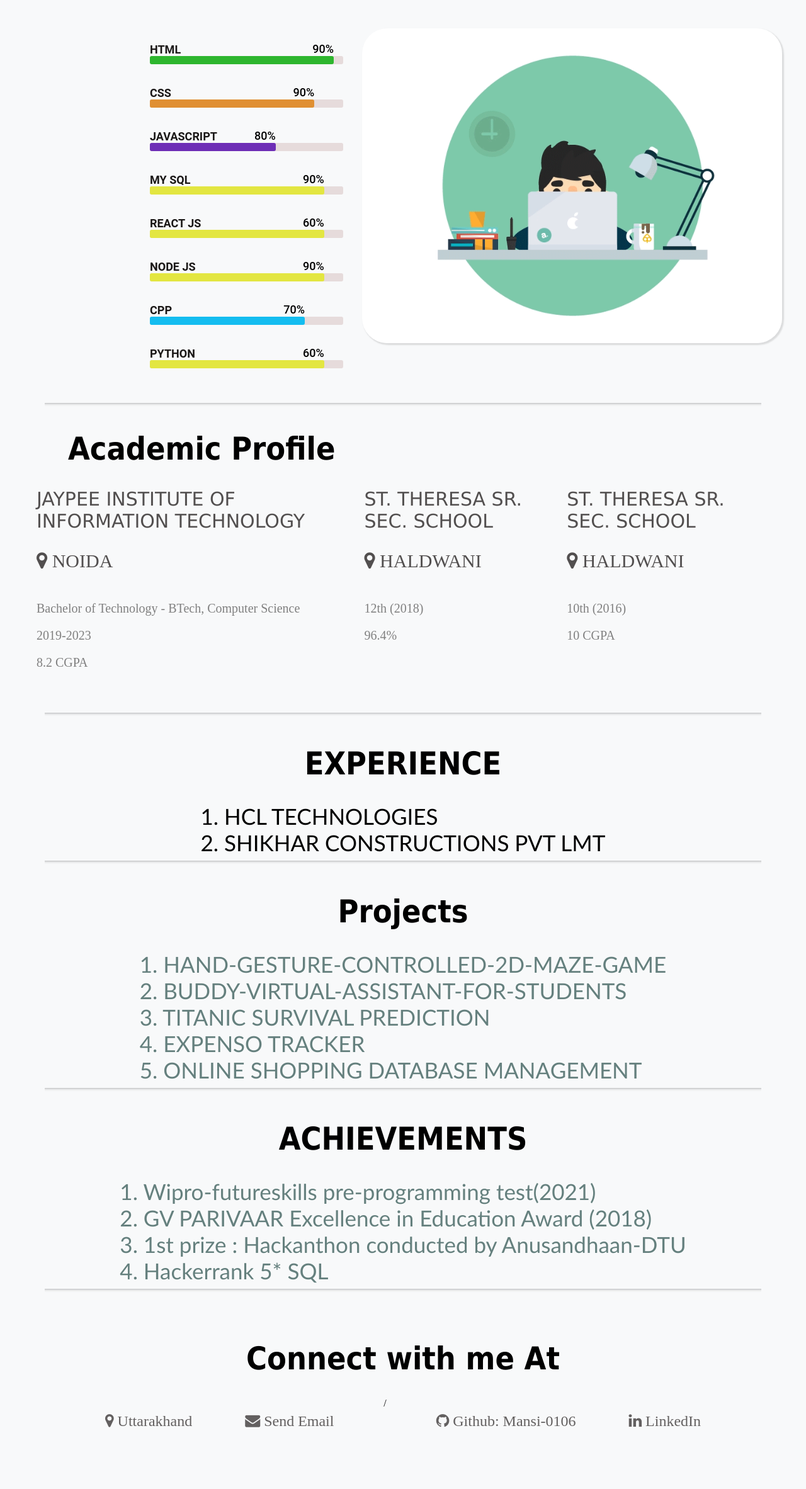
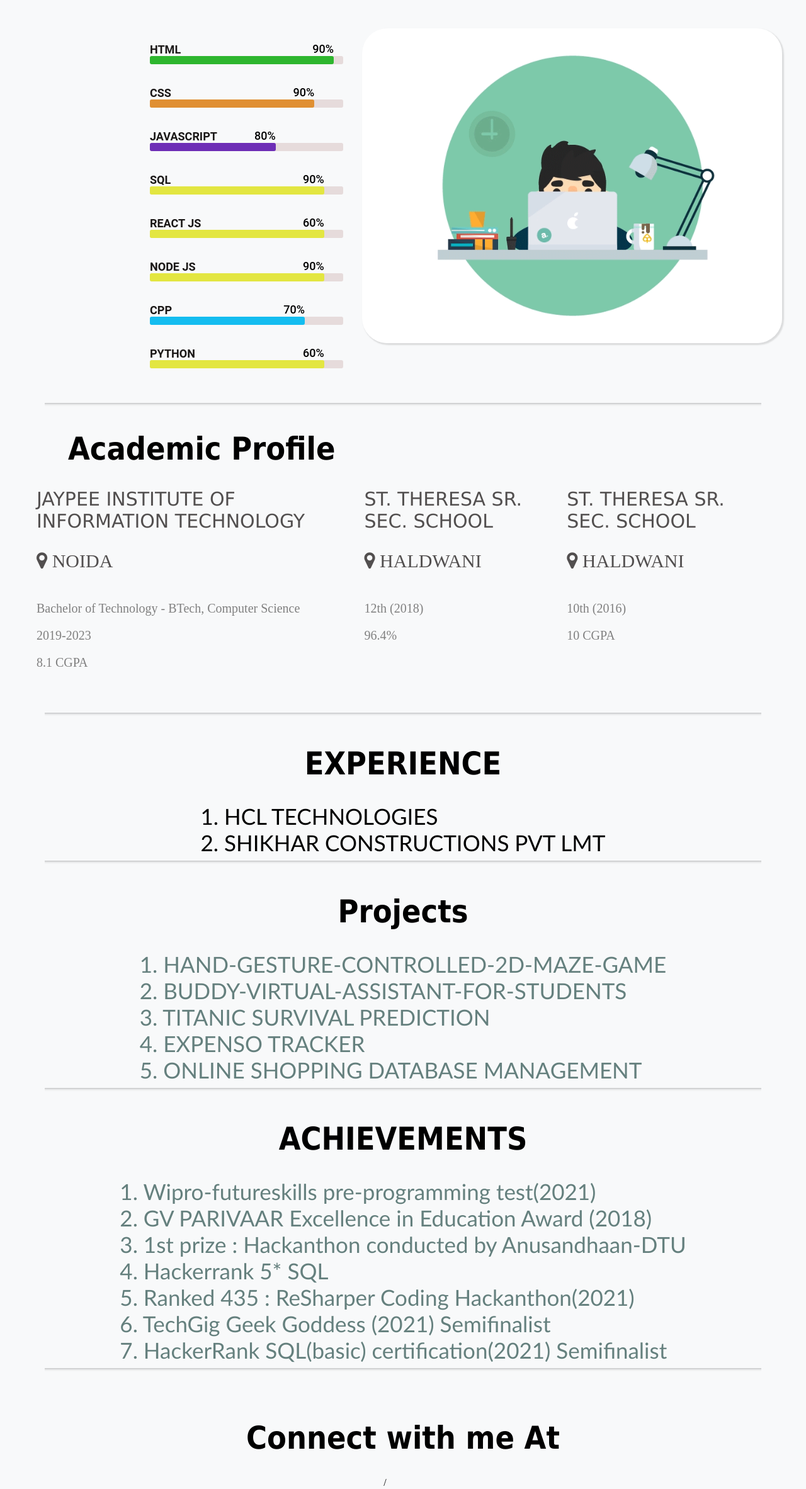
Before and after one commit to Mansi-0106/portfolio, a plain HTML site: page index.html in a window 1280 px wide. Shown: the part 878-3243 px from the top of the page at 63% size. Before the commit the page ends 3208 px from the top, so only its background shows below. Drawn offline with Linux system fonts and the light colour scheme.

Commit message:
Update index.html

```diff
--- a/index.html
+++ b/index.html
@@ -55,7 +55,7 @@
         </div>
 
         <div class="skill">
-          <p>MY SQL</p>
+          <p> SQL</p>
           <div class="skill-bar skill6 wow slideInLeft animated">
             <span class="skill-count6">90%</span>
           </div>
@@ -103,7 +103,7 @@
         </label>
         <p>Bachelor of Technology - BTech, Computer Science</p>
         <p>2019-2023</p>
-        <p>8.2 CGPA</p>
+        <p>8.1 CGPA</p>
       </div>
       <div class="academic__school">
         <label>ST. THERESA SR. SEC. SCHOOL</label><br />
@@ -172,6 +172,14 @@
           <label><a href="https://www.linkedin.com/in/mansi-joshi-0108/">3. 1st prize : Hackanthon conducted by
               Anusandhaan-DTU</a></label><br />
           <label><a href="https://www.linkedin.com/in/mansi-joshi-0108/">4. Hackerrank 5* SQL</a></label><br />
+                    <label><a href="https://www.linkedin.com/in/mansi-joshi-0108/">5. Ranked 435 : ReSharper Coding
+Hackanthon(2021)</a></label><br />
+                    <label><a href="https://www.linkedin.com/in/mansi-joshi-0108/">6. TechGig Geek Goddess (2021)
+Semifinalist</a></label><br />
+            <label><a href="https://www.linkedin.com/in/mansi-joshi-0108/">7. HackerRank SQL(basic) certification(2021)
+Semifinalist</a></label><br />
+
+
 
         </div>
       </div>
```
